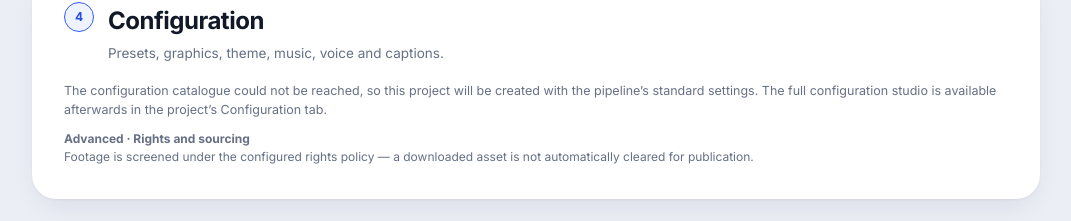
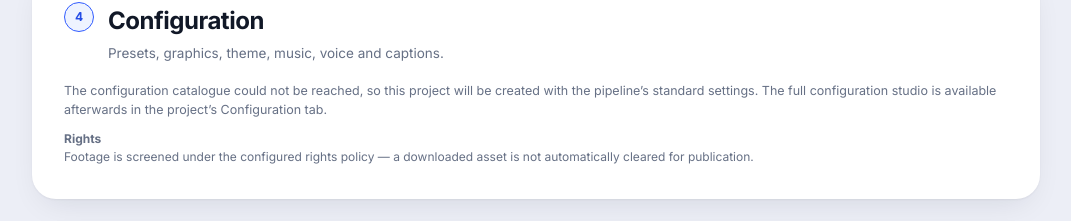
Before and after one commit to mythr00/Cinemora, a Next.js app in the folder frontend/: page /create in a window 1280 px wide. Shown: the part 1391-1612 px from the top of the page, without its empty margins (176-1247 px from the left). Built offline with nearby package versions, Linux system fonts and the light colour scheme; no server answers.

Commit message:
Create page: 'Advanced · Rights and sourcing' becomes a plain Rights note (directive §I)
The rights sentence itself is genuinely necessary legal
information and stays; the engineering-style 'Advanced ·'
framing goes.

Co-Authored-By: Muse Spark <noreply@muse.dev>

```diff
--- a/frontend/app/create/page.tsx
+++ b/frontend/app/create/page.tsx
@@ -666,7 +666,7 @@ export default function Home() {
                   : "Loading the configuration catalogue…"}
               </p>
             )}
-            <div className="music-license-note" aria-label="Footage license notice"><strong>Advanced · Rights and sourcing</strong><p>Footage is screened under the configured rights policy — a downloaded asset is not automatically cleared for publication.</p></div>
+            <div className="music-license-note" aria-label="Footage license notice"><strong>Rights</strong><p>Footage is screened under the configured rights policy — a downloaded asset is not automatically cleared for publication.</p></div>
           </section>
 
           <section className="create-step" aria-labelledby="review-title">
```
